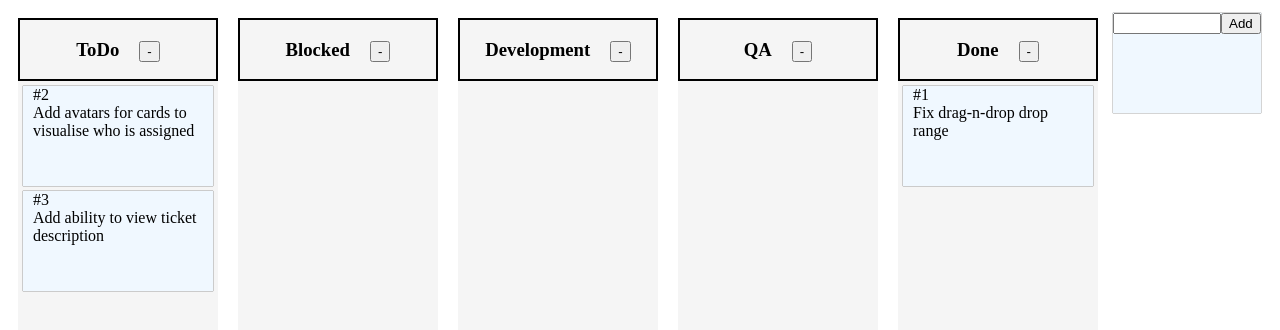
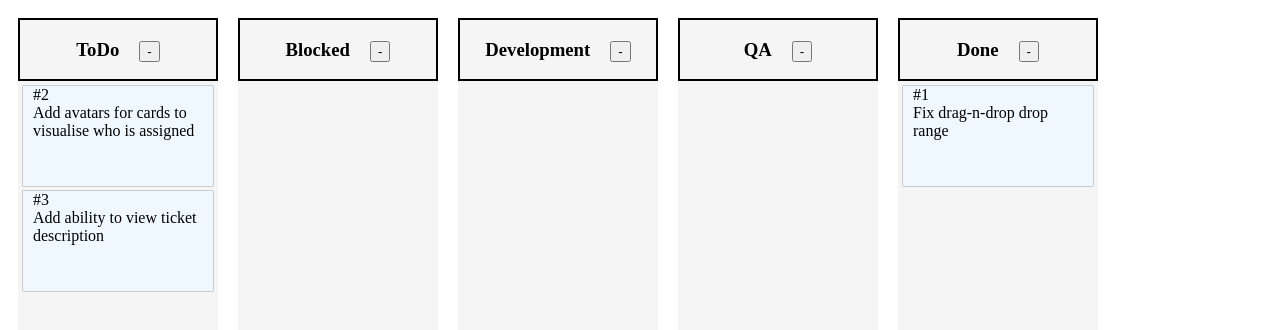
Before and after one commit to AbobaShlepa/jira, a Vue app: page / in a window 1280 px wide. Shown: the top 330 px of the page. Built offline with nearby package versions, Linux system fonts and the light colour scheme.

Commit message:
Fix board

```diff
--- a/src/components/Board.vue
+++ b/src/components/Board.vue
@@ -3,7 +3,6 @@
   import Column from './Column.vue'
   import AddColumn from './AddColumn.vue'
   import Draggable from 'vuedraggable';
-  import { nextTick } from 'vue';
 
   const { columns, swapColumns } = useColumnsStore();
 
@@ -11,7 +10,6 @@
     const oldIndex = event.moved.oldIndex;
     const newIndex = event.moved.newIndex
     swapColumns(oldIndex, newIndex);
-    await nextTick();
   }
 </script>
 
@@ -22,7 +20,7 @@
         <Column :column-id="element.id" />
       </template>
     </Draggable>
-    <AddColumn />
+    <!-- <AddColumn /> -->
   </div>
 </template>
 
```
